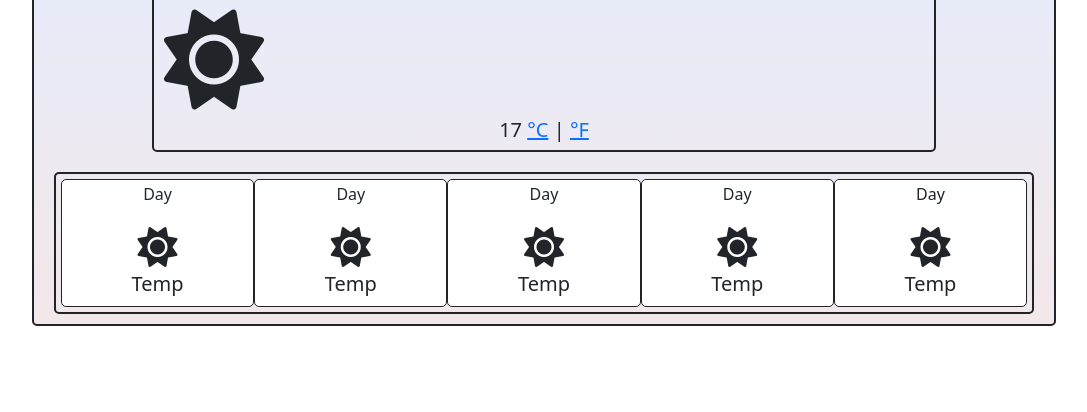
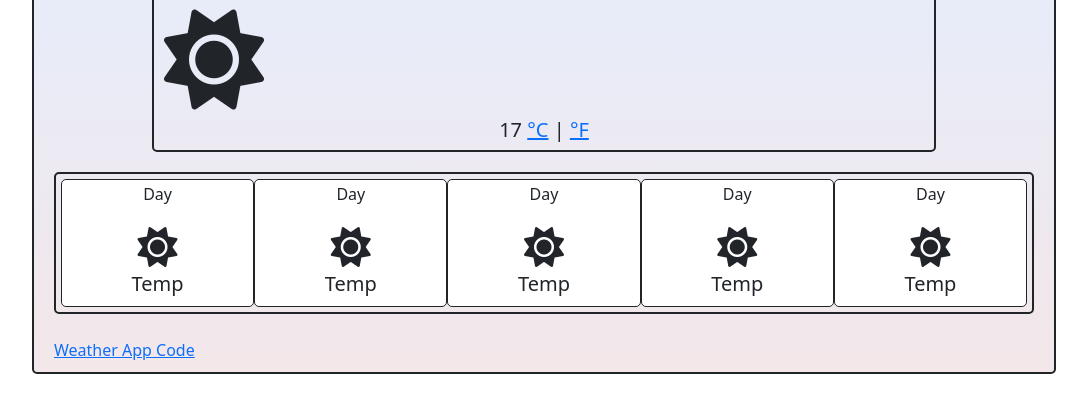
Before and after one commit to wannabec/Weather-app-project, a plain HTML site: page index.html in a window 1280 px wide. Shown: the part 148-560 px from the top of the page, without its empty margins (96-1183 px from the left). Drawn offline with nearby package versions, Linux system fonts and the light colour scheme.

Commit message:
Added link to respository

```diff
--- a/index.html
+++ b/index.html
@@ -68,6 +68,9 @@
             </div>
         </div>
         </div>
+        <br/>
+        <a href="https://github.com/wannabec/Weather-app-project">Weather App Code</a>
+
 
     </div>
    <script src="src/index.js"></script>
```
